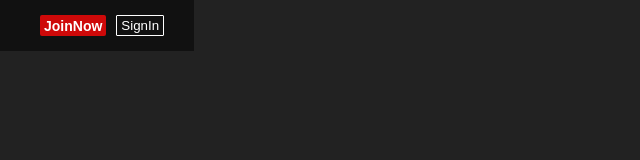
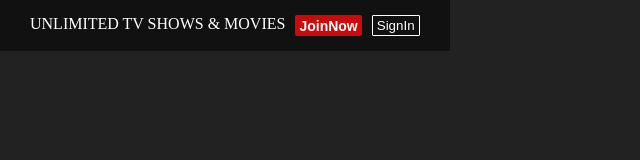
Before and after one commit to NaganjaliPantham/Netflix, a plain HTML site: page index1.html in a window 1280 px wide. Shown: the whole page, without its empty margins (0-640 px from the left). Drawn offline with Linux system fonts and the light colour scheme.

Commit message:
modified file successfully

```diff
--- a/index1.html
+++ b/index1.html
@@ -13,6 +13,7 @@
             <img src="pngwing.com.png" alt="">
         </div>
         <div class="actions">
+            <div class="cls">UNLIMITED TV SHOWS & MOVIES</div>
             <button class="joinnow">JoinNow</button>
             <button class="signin">SignIn</button>
         </div>
```
